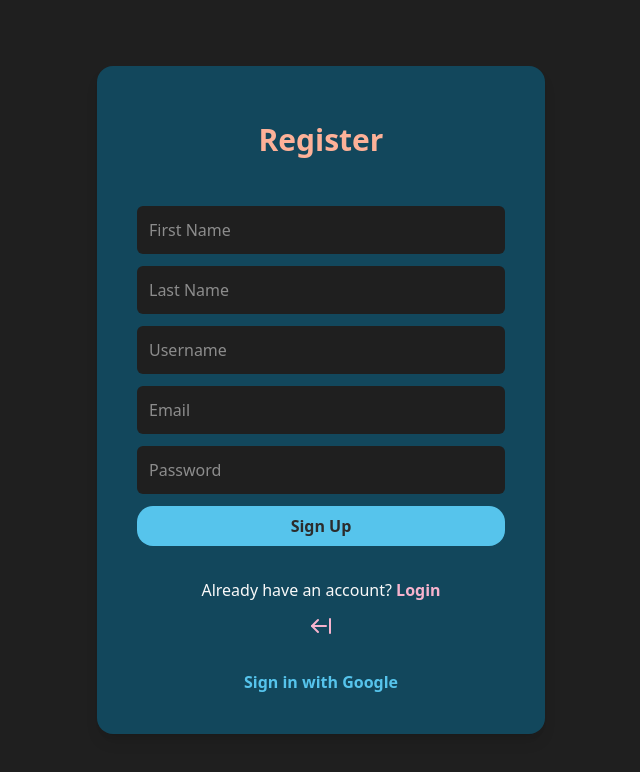
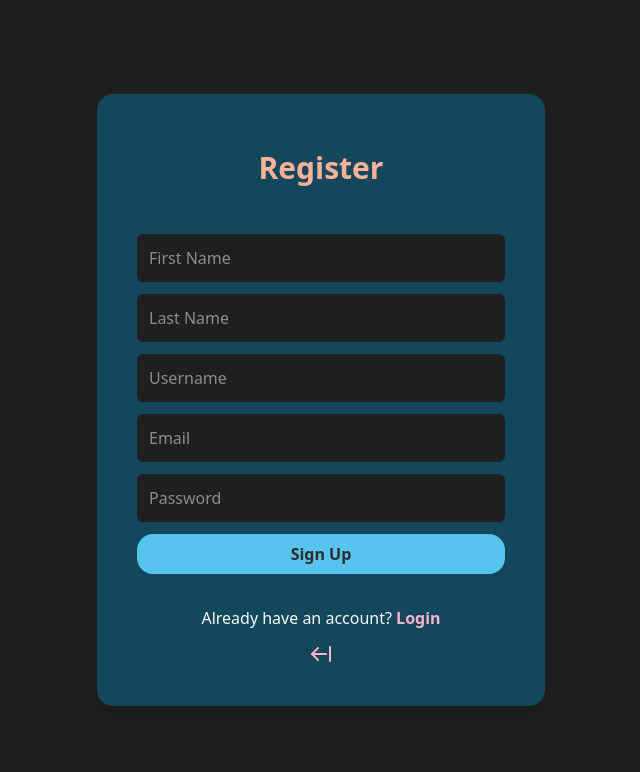
Before and after one commit to matdelp/creative-companion, a React (Vite) app in the folder apps/frontend/: page /register in a window 1280 px wide. Shown: the top 772 px of the page, without its empty margins (319-959 px from the left). Built offline with nearby package versions, Linux system fonts and the light colour scheme.

Commit message:
feat: temp remove google Oauth

```diff
--- a/apps/frontend/src/pages/LoginPage.tsx
+++ b/apps/frontend/src/pages/LoginPage.tsx
@@ -11,7 +11,7 @@ export const LoginPage: React.FC = () => {
         linkMessage="Don't have an account?"
         linkText="Register"
         path="/register"
-        google={true}
+        google={false} //TODO reintroduce google when certified
       />
     </div>
   );
--- a/apps/frontend/src/pages/RegisterPage.tsx
+++ b/apps/frontend/src/pages/RegisterPage.tsx
@@ -11,7 +11,7 @@ export const RegisterPage: React.FC = () => {
         linkMessage="Already have an account?"
         linkText="Login"
         path="/login"
-        google={true}
+        google={false} //TODO reintroduce google when certified
       />
     </div>
   );
```
